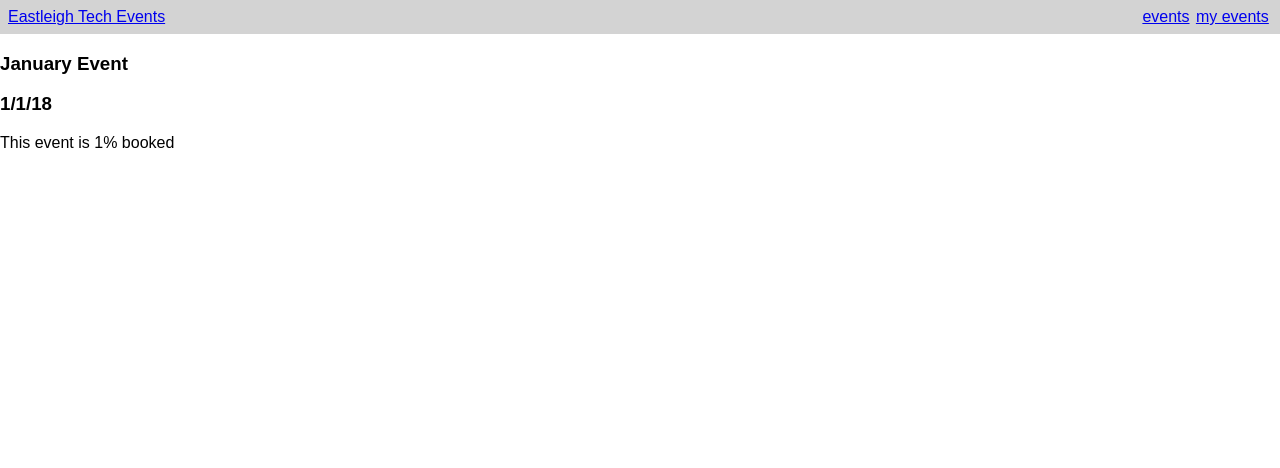
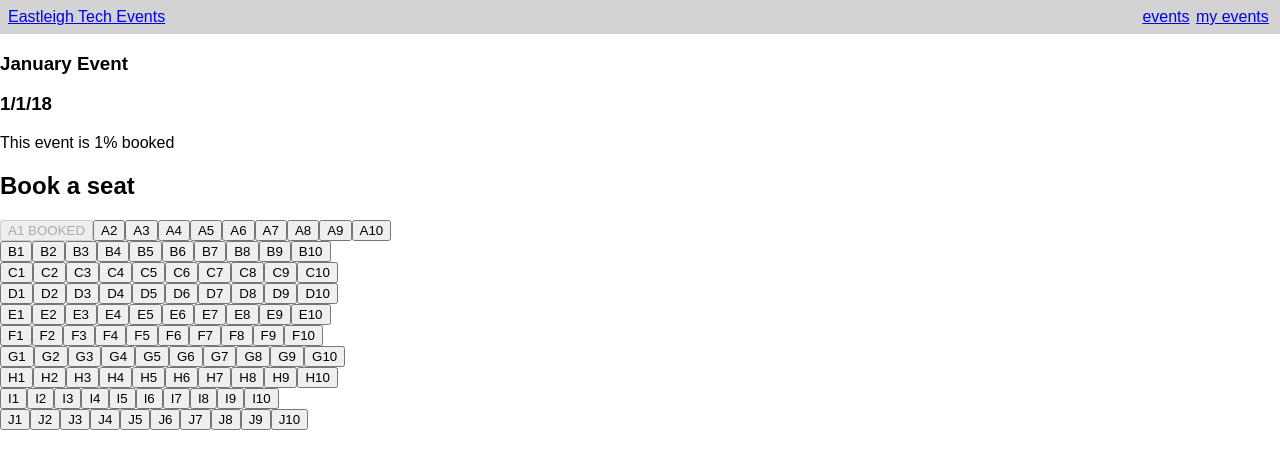
Before and after one commit to ajdaniel/booking-app, a React (Create React App) app: page /events/1 in a window 1280 px wide. Shown: the top 468 px of the page. Built offline with nearby package versions, Linux system fonts and the light colour scheme.

Commit message:
Basic booking layout

```diff
--- a/package.json
+++ b/package.json
@@ -14,6 +14,7 @@
     "eject": "react-scripts eject"
   },
   "devDependencies": {
+    "lodash": "^4.17.5",
     "prop-types": "^15.6.0",
     "react-redux": "^5.0.7",
     "react-router-dom": "^4.2.2",
--- a/src/pages/Events/Event.js
+++ b/src/pages/Events/Event.js
@@ -1,15 +1,46 @@
 import React, { Component } from 'react';
+import times from 'lodash/times';
 import PropTypes from 'prop-types';
+
+// cheap way
+const rowLetters = ['A', 'B', 'C', 'D', 'E', 'F', 'G', 'H', 'I', 'J'];
 
 class Event extends Component {
 
+    handleSeatBooked = (seatId) => {
+        console.log(seatId, 'clicked');
+    }
+
     render() {
         const { event } = this.props;
+
+        const rows = 10;
+        const cols = 10;
+
         return (
             <section>
                 <h1>{event.name}</h1>
                 <h3>{event.date}</h3>
                 <p>This event is {event.seatsBooked.length}% booked</p>
+
+                <h2>Book a seat</h2>
+
+                { times(rows, rowNum => {
+                    const rowLetter = rowLetters[rowNum];
+                    const row = times(cols, colNum => {
+                        const col = colNum + 1;
+                        const seatId = `${rowLetter}${col}`;
+                        // is this efficient? depends on the API and the Reducer State I guess...
+                        const isBooked = event.seatsBooked.some(booking => booking.seat === seatId);
+                        return (
+                        <button key={seatId}onClick={() => this.handleSeatBooked(seatId)} disabled={isBooked}>
+                            {seatId} {isBooked && 'BOOKED'}
+                        </button>
+                        )
+                    })
+                    return <div key={rowLetter}>{row}</div>;
+                }) }
+
             </section>
         )
     }
--- a/src/pages/Events/Events.js
+++ b/src/pages/Events/Events.js
@@ -32,7 +32,8 @@ class Events extends Component {
                         <ul>
                             { events && events.map(event => (
                                 <li key={event.id}>
-                                    <Link to={`/events/${event.id}`}>{event.name} - ({event.seatsBooked.length}% booked)</Link>
+                                    <span>{event.name} - ({event.seatsBooked.length}% booked)</span>
+                                    <Link to={`/events/${event.id}`}>book</Link>
                                 </li>
                             ))}
                         </ul>
```
